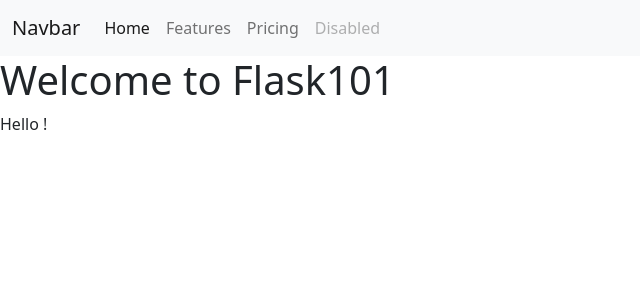
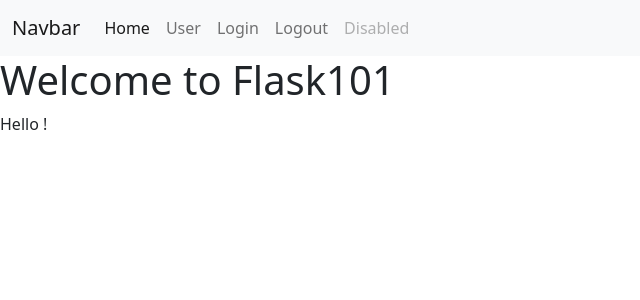
Before and after one commit to clumdee/flask101, a Flask app: page / in a window 1280 px wide. Shown: the top 300 px of the page, without its empty margins (0-640 px from the left). Run offline with Flask 2, Linux system fonts and the light colour scheme.

Commit message:
update navbar

```diff
--- a/flask101/templates/components/navbar.html
+++ b/flask101/templates/components/navbar.html
@@ -7,9 +7,10 @@
         </button>
         <div class="collapse navbar-collapse" id="navbarNavAltMarkup">
             <div class="navbar-nav">
-                <a class="nav-link active" aria-current="page" href="#">Home</a>
-                <a class="nav-link" href="#">Features</a>
-                <a class="nav-link" href="#">Pricing</a>
+                <a class="nav-link active" aria-current="page" href="/">Home</a>
+                <a class="nav-link" href="/user">User</a>
+                <a class="nav-link" href="/login">Login</a>
+                <a class="nav-link" href="/logout">Logout</a>
                 <a class="nav-link disabled">Disabled</a>
             </div>
         </div>
```
